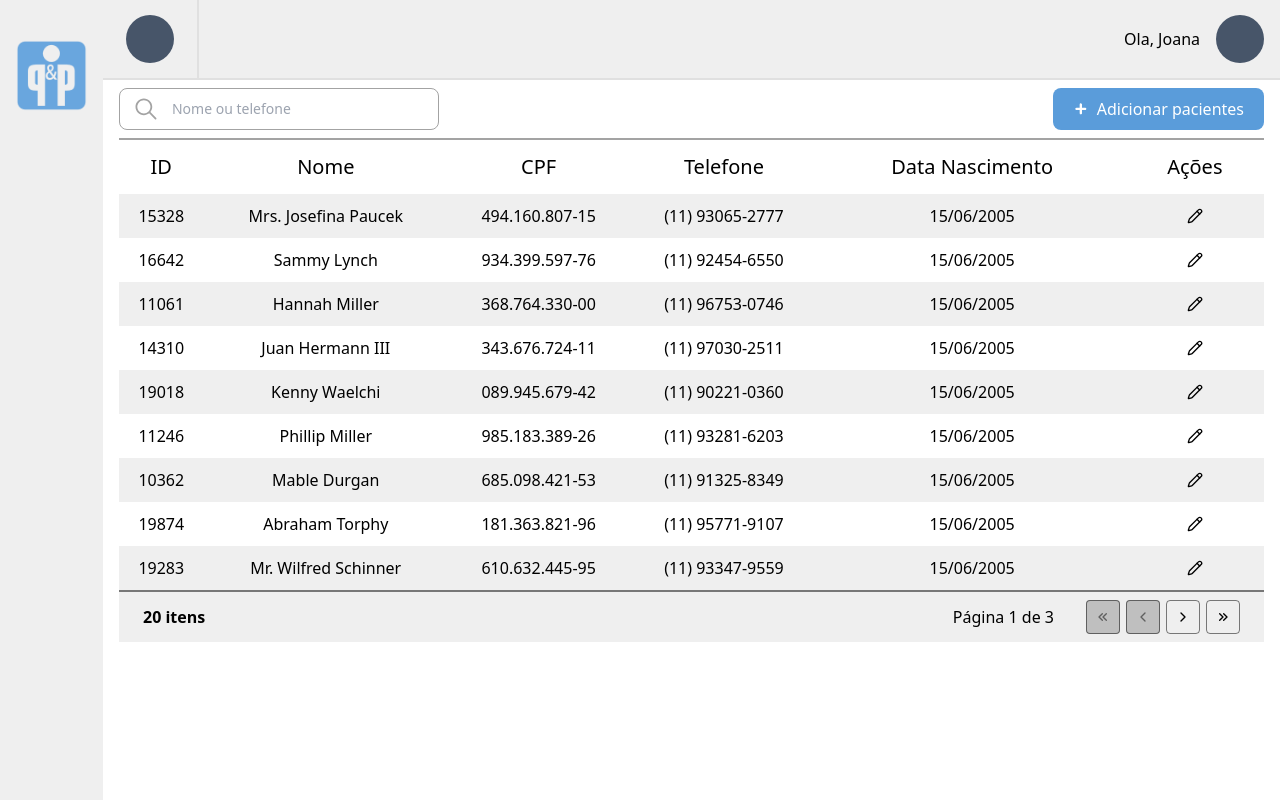
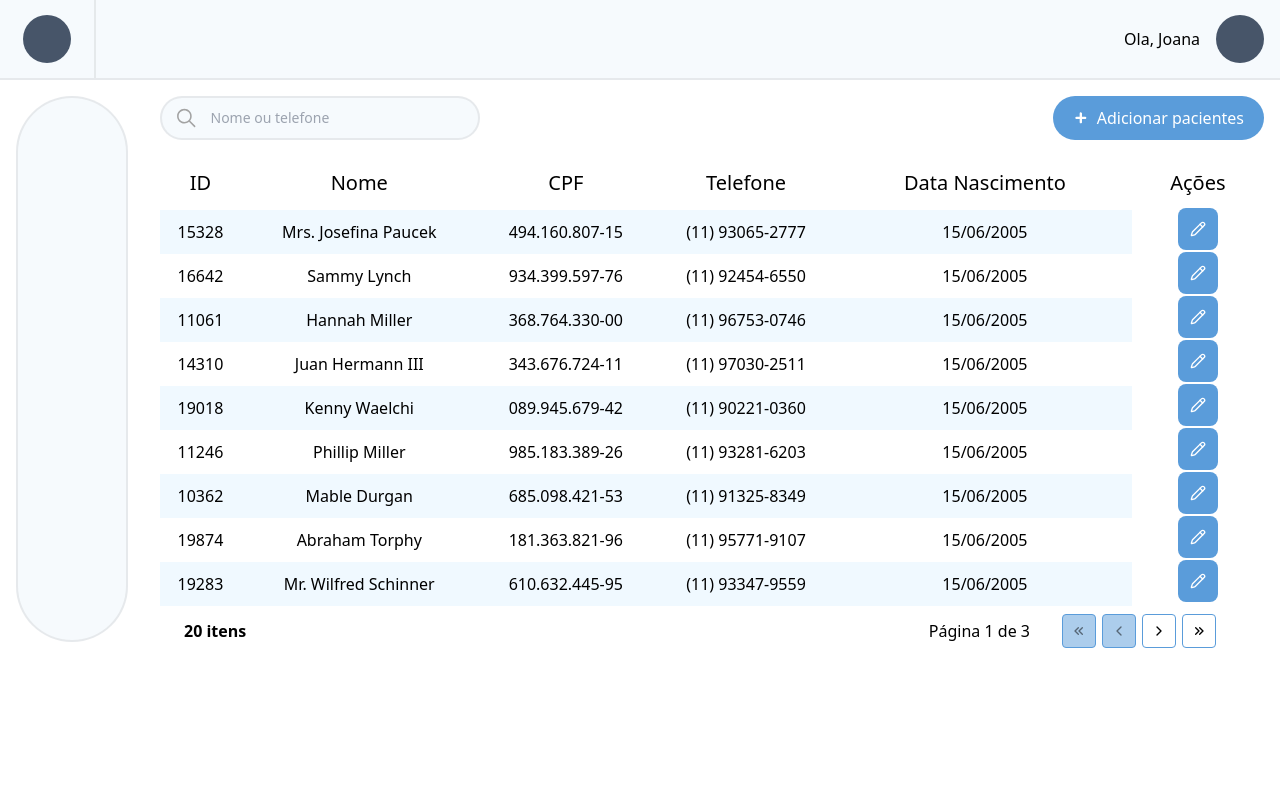
Before and after one commit to maurelio631/Prontu, a React (Vite) app: page /login/pacientes in a window 1280 px wide. Built offline with nearby package versions, Linux system fonts and the light colour scheme.

Commit message:
tela pacientes .v2

```diff
--- a/src/assets/styles/table.css
+++ b/src/assets/styles/table.css
@@ -1,9 +1,15 @@
 table{
-    background-color: #EFEFEF;
+    background-color: #F0F9FF;
+    width: 100%;
+    min-width: 900px;
 }
 
 thead tr{
     background-color: white;
+}
+
+tr{
+    border-radius: 6px;
 }
 
 tr:nth-child(even) {
@@ -18,7 +24,8 @@ th{
 
 tbody td{
     text-align: center;
-    padding: 10px 0;
+    height: 44px;
+
 }
 
 tbody td svg{
--- a/src/components/Header.jsx
+++ b/src/components/Header.jsx
@@ -9,7 +9,7 @@ export function Header({ subtitle }) {
 
     return (
         <header >
-            <nav className="w-full h-20 flex justify-between bg-[#EFEFEF] border-b-2 border-cinza-escuro/20">
+            <nav className="w-full h-20 flex justify-between bg-[#F6FAFD] border-b-2 border-cinza-escuro/20">
 
                 <div className="flex items-center">
                     <div className="h-full w-24 flex justify-center items-center border-r-2 border-cinza-escuro/20">
@@ -21,7 +21,7 @@ export function Header({ subtitle }) {
                     pathname == `/${nomeClinica}` ?
                         null
                     :
-                        <div className="flex items-center flex-row-reverse  pr-4">
+                        <div className="flex items-center flex-row-reverse pr-4">
                             <div className="w-12 h-12 bg-slate-600 rounded-full"></div>
                             <span className="text-sm pr-2 sm:text-base font-medium sm:pr-4">Ola, Joana</span>
                         </div>
--- a/src/components/ListagemPacientes.jsx
+++ b/src/components/ListagemPacientes.jsx
@@ -54,7 +54,11 @@ export function ListagemPacientes({ valorBusca }) {
                             <td>{paciente.cpf}</td>
                             <td>{paciente.telefone}</td>
                             <td>{paciente.nascimento}</td>
-                            <td><LuPencil /></td>
+                            <td className="bg-white" >
+                                <button className="bg-azul-principal text-white h-full px-3 rounded-lg">
+                                    <LuPencil />
+                                </button>
+                            </td>
                         </tr>
                     ))
                 ) : (
@@ -67,32 +71,32 @@ export function ListagemPacientes({ valorBusca }) {
             </tbody>
 
             <tfoot>
-                <tr className="border-t-2 border-black/50">
+                <tr className="bg-white">
                     <td colSpan={3} className="py-2 pl-6 font-semibold">
                         {filteredPacientes.length} itens
                     </td>
-                    <td className="text-right py-2 pr-6" colSpan={3}>
+                    <td className="text-right py-2 pr-12" colSpan={3}>
                         <div className="items-center gap-8 inline-flex">
                             <span>Página {page} de {totalPages}</span>
 
                             <div className="flex gap-1.5">
                                 <button onClick={goToFirstPage} disabled={page === 1}
-                                    className={`p-2 rounded border-[1px] border-black/50 ${page === 1 ? 'bg-black/20 ' : ''}`}>
+                                    className={`p-2 rounded border-[1px] border-azul-principal ${page === 1 ? 'bg-azul-principal/50 ' : ''}`}>
                                     <TbChevronsLeft className={`size-4 ${page === 1 ? 'stroke-black/50' : ''}`} />
                                 </button>
 
                                 <button onClick={goToPreviousPage} disabled={page === 1}
-                                    className={`p-2 rounded border-[1px] border-black/50 ${page === 1 ? 'bg-black/20 ' : ''}`}>
+                                    className={`p-2 rounded border-[1px] border-azul-principal ${page === 1 ? 'bg-azul-principal/50 ' : ''}`}>
                                     <TbChevronLeft className={`size-4 ${page === 1 ? 'stroke-black/50' : ''}`} />
                                 </button>
 
                                 <button onClick={gotToNextPage} disabled={page === totalPages}
-                                    className={`p-2 rounded border-[1px] border-black/50 ${page === totalPages ? 'bg-black/20 ' : ''}`}>
+                                    className={`p-2 rounded border-[1px] border-azul-principal ${page === totalPages ? 'bg-azul-principal/50 ' : ''}`}>
                                     <TbChevronRight className={`size-4 ${page === totalPages ? 'stroke-black/50' : ''}`} />
                                 </button>
 
                                 <button onClick={goToLastPage} disabled={page === totalPages}
-                                    className={`p-2 rounded border-[1px] border-black/50 ${page === totalPages ? 'bg-black/20 ' : ''}`}>
+                                    className={`p-2 rounded border-[1px] border-azul-principal ${page === totalPages ? 'bg-azul-principal/50 ' : ''}`}>
                                     <TbChevronsRight className={`size-4 ${page === totalPages ? 'stroke-black/50' : ''}`} />
                                 </button>
                             </div>
--- a/src/components/Sidebar.jsx
+++ b/src/components/Sidebar.jsx
@@ -1,5 +1,4 @@
 import { useEffect, useState } from "react";
-import Logo from "../assets/logo.svg";
 
 export default function Sidebar() {
   const [isVisible, setIsVisible] = useState(window.innerWidth >= 768);
@@ -16,8 +15,7 @@ export default function Sidebar() {
 
   return (
     isVisible && (
-      <div className="flex flex-col w-28 min-h-screen bg-[#efefef]">
-        <img className="w-28 py-10 px-4" src={Logo} alt="Logo Prontu e Ponto" />
+      <div className="flex flex-col min-w-28 min-h-[546px]  h-[calc(100vh - 80px)] bg-[#F6FAFD] border-2 border-cinza-escuro/20 rounded-full m-4">
       </div>
     )
   );
--- a/src/pages/Pacientes.jsx
+++ b/src/pages/Pacientes.jsx
@@ -18,29 +18,39 @@ export function Pacientes(){
 
     return(
         <Wrapper>
+            <div className="w-screen">
+                <Header/>
+                <main className="flex justify-between">
                     <Sidebar></Sidebar>
 
-            <div className="w-screen">
-                <Header/>
-                <main className="px-4">
-                    <div className=" py-2 flex justify-between border-b-2 border-cinza-escuro">
-                        <div className="px-3 py-1.5  w-full max-w-80 border border-cinza-escuro rounded-lg  flex items-center gap-3">
+
+                    <div className="w-full px-4 ">
+                        <div className="flex justify-between py-4">
+
+                            <label className="px-3 py-1.5 w-full max-w-80 bg-[#F6FAFD]  border-2 border-cinza-escuro/20 rounded-full  flex items-center gap-3" htmlFor="inputBusca" >
                                 <IoIosSearch className="size-7 text-cinza-escuro" />
                                 <input
+                                    id="inputBusca"
                                     value={searchValue}
                                     onChange={funcBusca}
-                                className="bg-transparent outline-none  border-0 p-0 text-sm focus:ring-0"
-                                type="text"
+                                    className="bg-transparent outline-none  border-0 p-0 text-sm focus:ring-0 w-full"
+                                    type="search"
                                     placeholder="Nome ou telefone"
                                 />
+                            </label>
+
+                            <Link to={'/'} className="text-white bg-azul-principal flex items-center px-5 rounded-full hover:bg-azul-principal/80">
+                                <GoPlus className="stroke-2 mr-2" />Adicionar pacientes
+                            </Link>
+
                         </div>
 
-                        <Link to={'/'} className="text-white bg-azul-principal flex items-center px-5 rounded-lg hover:bg-azul-principal/80">
-                            <GoPlus className="stroke-2 mr-2" />Adicionar pacientes
-                        </Link>
+
+                        <div className="overflow-auto">
+                            <ListagemPacientes valorBusca={searchValue} />
+
                         </div>
-
-                    <ListagemPacientes valorBusca={searchValue}/>
+                    </div>
                 </main>
             </div>
         </Wrapper>
```
Lines whose indentation alone changed are shown as unchanged.
